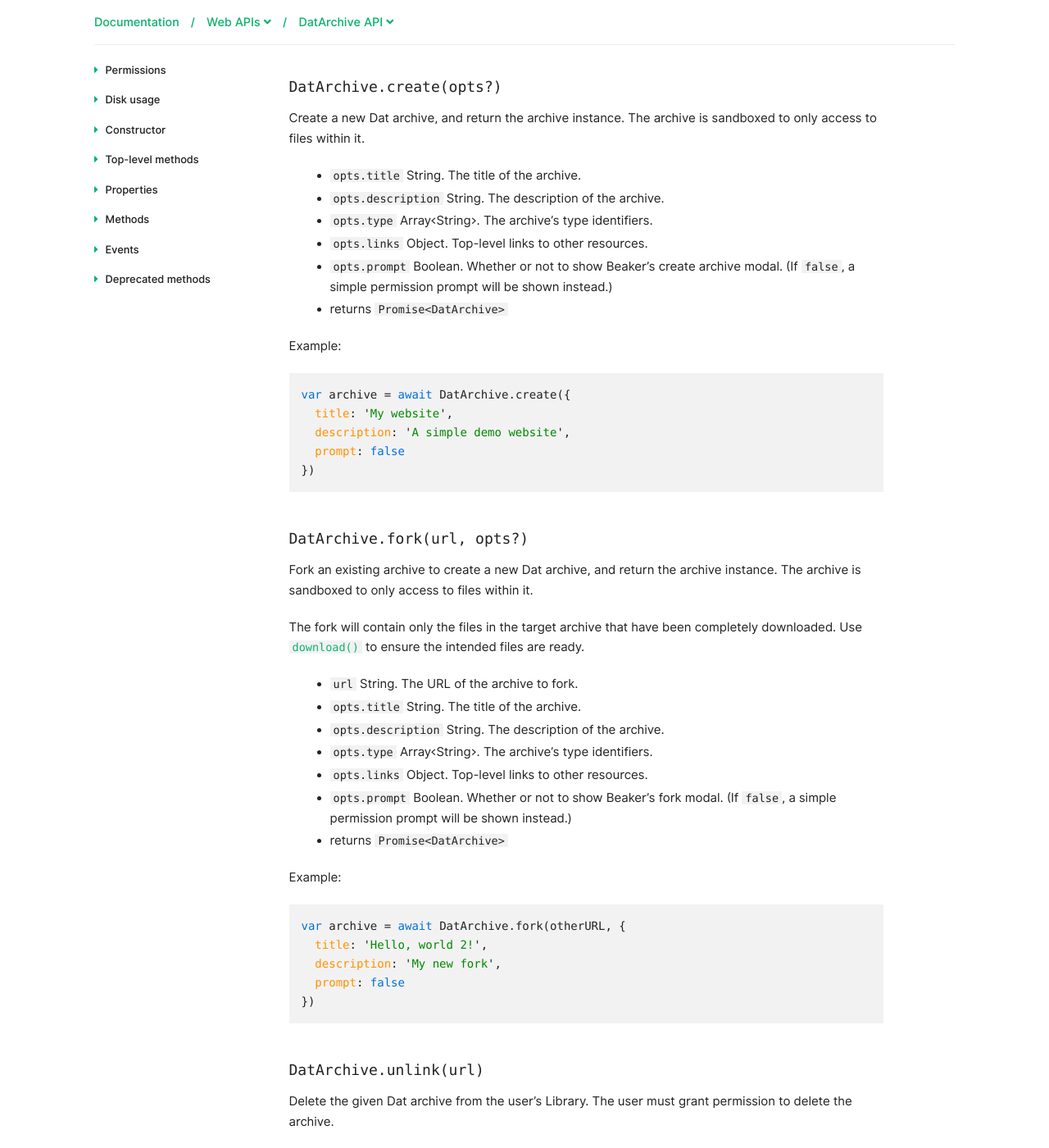
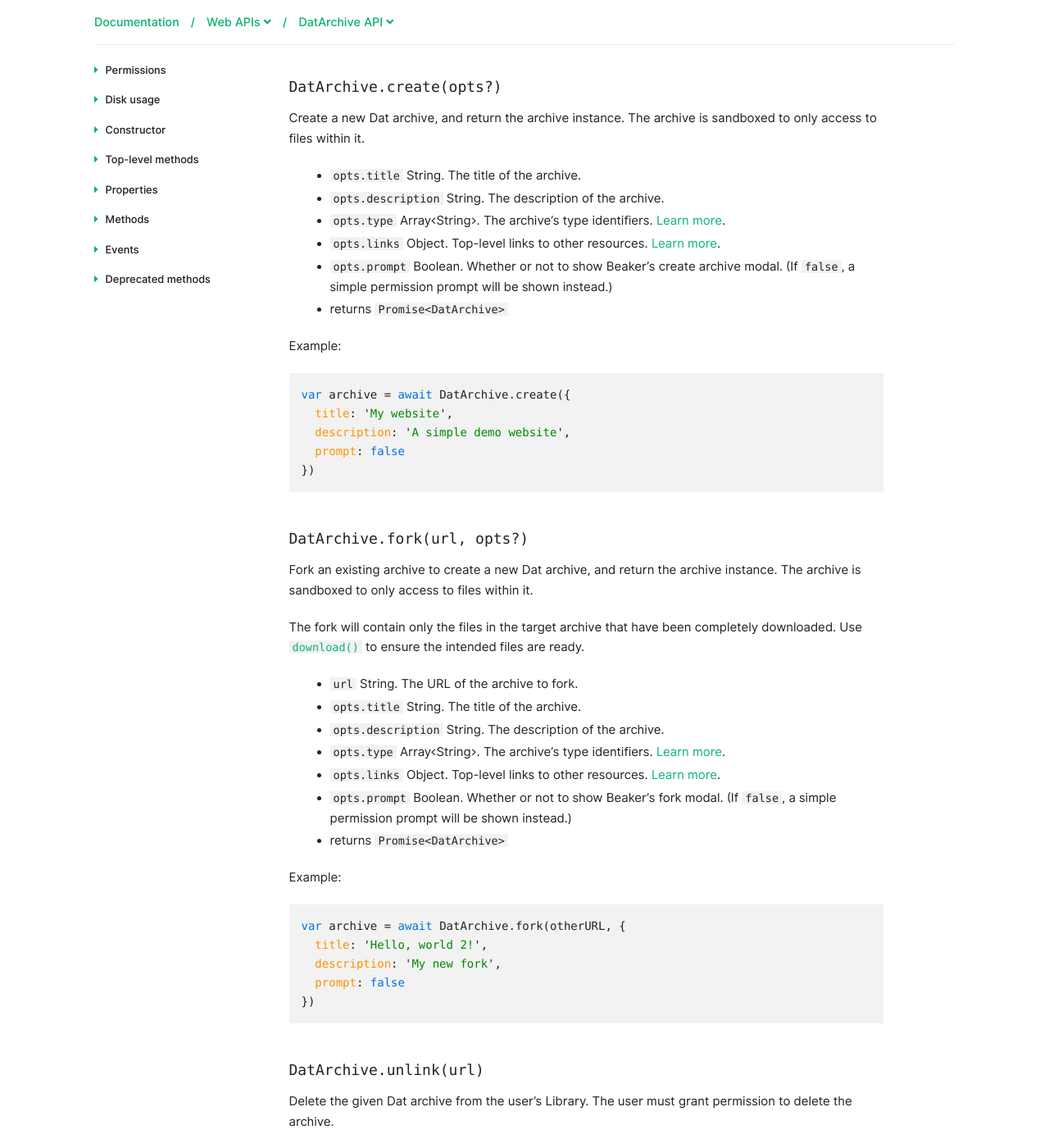
Before and after one commit to beakerbrowser/beakerbrowser.com, a Jekyll site: the page built from _docs/apis/dat.md, in a window 1280 px wide and 1400 px high, scrolled down 2149 px. Shown: the whole window at 82% size. Built offline with Jekyll 4.4.1, drawn with Linux system fonts in a browser that asks for light colours; some of the changed text lies outside the part shown.

Commit message:
Add 'Learn more' links on type and links (close #85)

```diff
--- a/_data/apis/dat.yml
+++ b/_data/apis/dat.yml
@@ -37,8 +37,8 @@
 
       - `opts.title` String. The title of the archive.
       - `opts.description` String. The description of the archive.
-      - `opts.type` Array&lt;String&gt;. The archive's type identifiers.
-      - `opts.links` Object. Top-level links to other resources.
+      - `opts.type` Array&lt;String&gt;. The archive's type identifiers. [Learn more](manifest.html#type).
+      - `opts.links` Object. Top-level links to other resources. [Learn more](manifest.html#links).
       - `opts.prompt` Boolean. Whether or not to show Beaker's create archive modal. (If `false`, a simple permission prompt will be shown instead.)
       - returns `Promise<DatArchive>`
 
@@ -64,8 +64,8 @@
       - `url` String. The URL of the archive to fork.
       - `opts.title` String. The title of the archive.
       - `opts.description` String. The description of the archive.
-      - `opts.type` Array&lt;String&gt;. The archive's type identifiers.
-      - `opts.links` Object. Top-level links to other resources.
+      - `opts.type` Array&lt;String&gt;. The archive's type identifiers. [Learn more](manifest.html#type).
+      - `opts.links` Object. Top-level links to other resources. [Learn more](manifest.html#links).
       - `opts.prompt` Boolean. Whether or not to show Beaker's fork modal. (If `false`, a simple permission prompt will be shown instead.)
       - returns `Promise<DatArchive>`
 
@@ -190,8 +190,8 @@
 
       - `opts.title` String. The title of the archive.
       - `opts.description` String. The description of the archive.
-      - `opts.type` Array&lt;String&gt;. The archive's type identifiers.
-      - `opts.links` Object. Top-level links to other resources.
+      - `opts.type` Array&lt;String&gt;. The archive's type identifiers. [Learn more](manifest.html#type).
+      - `opts.links` Object. Top-level links to other resources. [Learn more](manifest.html#links).
       - `opts.web_root` String. Path of the folder from which all web requests should be served.
       - `opts.fallback_page` String. Path to a fallback page to serve instead of the default 404 page.
       - `opts.timeout` Number. How long, in ms, to wait for a response? Default 5000.
--- a/_data/apis/manifest.yml
+++ b/_data/apis/manifest.yml
@@ -22,7 +22,7 @@
   -
     name: "type"
     desc: |
-      A list of 'type' strings. Can be read with [`getInfo()`](dat.html#getinfo) and changed with [`configure()`(dat.html#configure).
+      A list of 'type' strings. Can be read with [`getInfo()`](dat.html#getinfo) and changed with [`configure()`](dat.html#configure).
 
       Type strings are experimental. They were introduced to Beaker as a way to categorize archives, and can be used as a filter in [`selectArchive()`](dat.html#datarchive-selectarchive). You can list multiple types on an archive.
 
@@ -45,7 +45,7 @@
   -
     name: "links"
     desc: |
-      An object containing a set of Web links from the Dat. Can be read with [`getInfo()`](dat.html#getinfo) and changed with [`configure()`/](dat.html#configure).
+      An object containing a set of Web links from the Dat. Can be read with [`getInfo()`](dat.html#getinfo) and changed with [`configure()`](dat.html#configure).
 
       The `links` object is a mapping of "rel" values to arrays of link objects, as follows:
 
```
